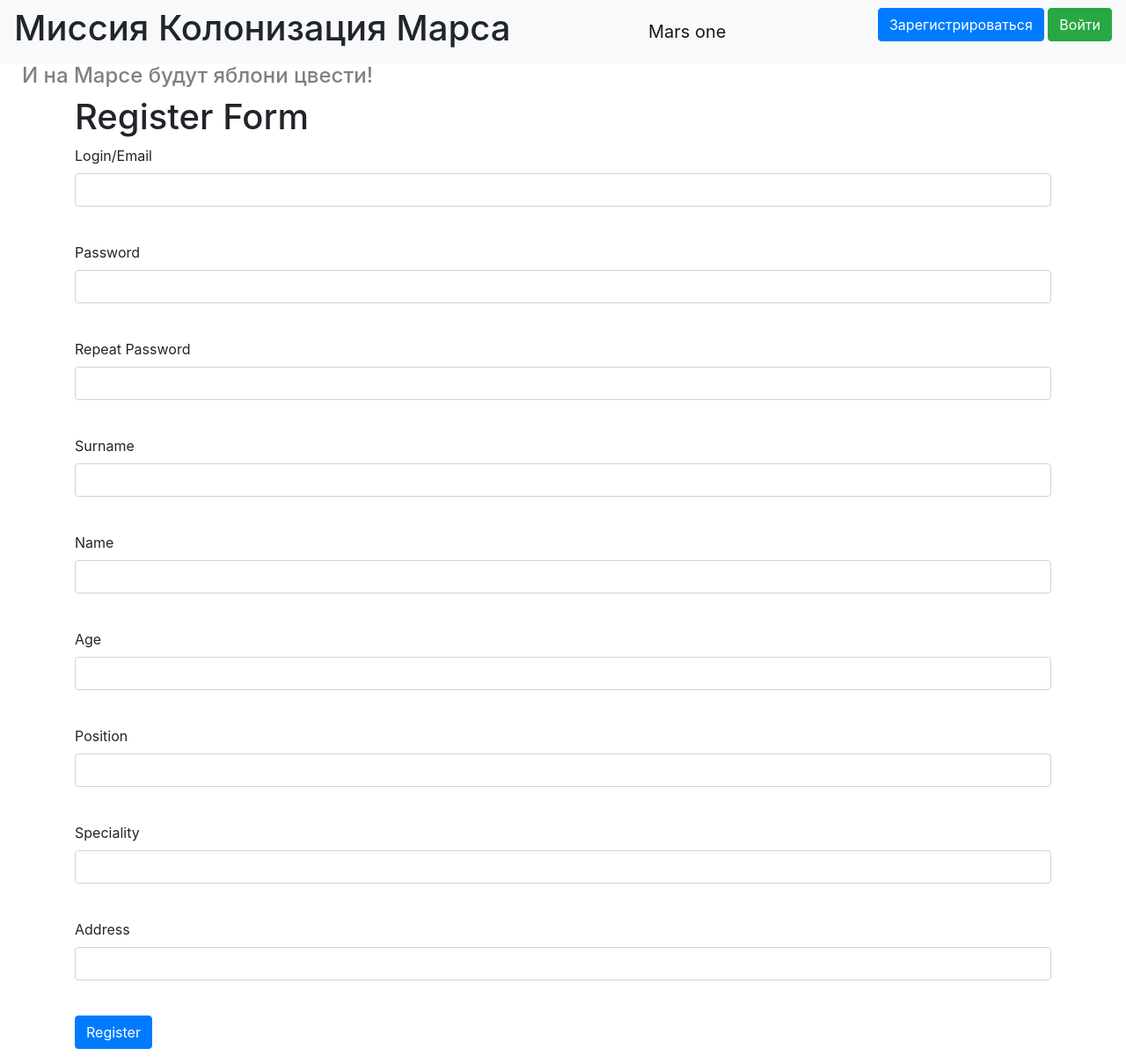
After one commit to Dimabelegonov/project_WEB.REST-API, a Flask app: template templates/register.html in a window 1280 px wide. The commit adds this page. Shown: the whole page at 88% size. Run offline with Flask 2, Linux system fonts and the light colour scheme; the template is opened without the code that fills it: values that come from a table or form of the project are taken from there, others are empty; some libraries are stand-ins or nearby versions.

Commit message:
Добавлено Форма регистрации

```diff
--- /dev/null
+++ b/forms/user.py
@@ -0,0 +1,24 @@
+from flask_wtf import FlaskForm
+from wtforms import PasswordField, StringField, TextAreaField, SubmitField, BooleanField
+from wtforms.fields.html5 import EmailField
+from wtforms.validators import DataRequired
+
+
+class RegisterForm(FlaskForm):
+    email = EmailField('Login/Email', validators=[DataRequired()])
+    password = PasswordField('Password', validators=[DataRequired()])
+    password_again = PasswordField('Repeat Password', validators=[DataRequired()])
+    surname = StringField('Surname', validators=[DataRequired()])
+    name = StringField('Name', validators=[DataRequired()])
+    age = StringField('Age', validators=[DataRequired()])
+    position = StringField('Position', validators=[DataRequired()])
+    speciality = StringField('Speciality', validators=[DataRequired()])
+    address = StringField('Address', validators=[DataRequired()])
+    submit = SubmitField('Register')
+
+
+class LoginForm(FlaskForm):
+    email = EmailField('Login/Email', validators=[DataRequired()])
+    password = PasswordField('Password', validators=[DataRequired()])
+    remember_me = BooleanField('Remember me')
+    submit = SubmitField('Enter')
--- a/main.py
+++ b/main.py
@@ -1,7 +1,7 @@
 from flask import Flask, url_for, request, render_template, Blueprint, jsonify, make_response
 from werkzeug.utils import redirect
 
-from data.loginform import LoginForm
+from forms.user import RegisterForm, LoginForm
 from sqlalchemy_serializer import SerializerMixin
 from flask_login import LoginManager, login_user, login_required, logout_user
 from data import db_session
@@ -59,6 +59,35 @@ def login():
                                message="Неправильный логин или пароль",
                                form=form)
     return render_template('login.html', title='Авторизация', form=form)
+
+
+@app.route('/register', methods=['GET', 'POST'])
+def register():
+    form = RegisterForm()
+    if form.validate_on_submit():
+        if form.password.data != form.password_again.data:
+            return render_template('register.html', title='Регистрация',
+                                   form=form,
+                                   message="Пароли не совпадают")
+        db_sess = db_session.create_session()
+        if db_sess.query(User).filter(User.email == form.email.data).first():
+            return render_template('register.html', title='Регистрация',
+                                   form=form,
+                                   message="Такой пользователь уже есть")
+        user = User(
+            surname=form.surname.data,
+            name=form.name.data,
+            age=form.age.data,
+            position=form.position.data,
+            speciality=form.speciality.data,
+            address=form.address.data,
+            email=form.email.data,
+        )
+        user.set_password(form.password.data)
+        db_sess.add(user)
+        db_sess.commit()
+        return redirect('/login')
+    return render_template('register.html', title='Регистрация', form=form)
 
 
 @blueprint.route('/api/jobs', methods=["GET"])  # Получание всех работ
--- a/templates/base.html
+++ b/templates/base.html
@@ -15,6 +15,17 @@
     <nav class="navbar navbar-light bg-light">
         <h1>Миссия Колонизация Марса</h1>
         <a class="navbar-brand" href="#">Mars one</a>
+        {% if current_user.is_authenticated %}
+            <p>
+                <a class="navbar-brand">{{ current_user.name }}</a>
+                <a class="btn btn-success" href="/logout">Exit</a>
+            </p>
+        {% else %}
+            <p>
+                <a class="btn btn-primary " href="/register">Зарегистрироваться</a>
+                <a class="btn btn-success" href="/login">Войти</a>
+            </p>
+        {% endif %}
     </nav>
 </header>
 <h4 style="padding-left: 25px; color:grey">И на Марсе будут яблони цвести!</h4>
--- a/templates/login.html
+++ b/templates/login.html
@@ -1,5 +1,8 @@
+{% extends "base.html" %}
+
+
 {% block content %}
-    <h1>Авторизация</h1>
+    <h1>Register Form</h1>
     <form action="" method="post">
         {{ form.hidden_tag() }}
         <p>
--- /dev/null
+++ b/templates/register.html
@@ -0,0 +1,91 @@
+{% extends "base.html" %}
+
+{% block content %}
+<h1>Register Form</h1>
+<form action="" method="post">
+    {{ form.hidden_tag() }}
+    <p>
+        {{ form.email.label }}<br>
+        {{ form.email(class="form-control", type="email") }}<br>
+        {% for error in form.email.errors %}
+            <p class="alert alert-danger" role="alert">
+                {{ error }}
+            </p>
+        {% endfor %}
+    </p>
+    <p>
+        {{ form.password.label }}<br>
+        {{ form.password(class="form-control", type="password") }}<br>
+        {% for error in form.password.errors %}
+            <p class="alert alert-danger" role="alert">
+                {{ error }}
+            </p>
+        {% endfor %}
+    </p>
+    <p>
+        {{ form.password_again.label }}<br>
+        {{ form.password_again(class="form-control", type="password") }}<br>
+        {% for error in form.password_again.errors %}
+            <p class="alert alert-danger" role="alert">
+                {{ error }}
+            </p>
+        {% endfor %}
+    </p>
+    <p>
+        {{ form.surname.label }}<br>
+        {{ form.surname(class="form-control") }}<br>
+        {% for error in form.surname.errors %}
+            <p class="alert alert-danger" role="alert">
+                {{ error }}
+            </p>
+        {% endfor %}
+    </p>
+    <p>
+        {{ form.name.label }}<br>
+        {{ form.name(class="form-control") }}<br>
+        {% for error in form.name.errors %}
+            <p class="alert alert-danger" role="alert">
+                {{ error }}
+            </p>
+        {% endfor %}
+    </p>
+    <p>
+        {{ form.age.label }}<br>
+        {{ form.age(class="form-control") }}<br>
+        {% for error in form.age.errors %}
+            <p class="alert alert-danger" role="alert">
+                {{ error }}
+            </p>
+        {% endfor %}
+    </p>
+    <p>
+        {{ form.position.label }}<br>
+        {{ form.position(class="form-control") }}<br>
+        {% for error in form.position.errors %}
+            <p class="alert alert-danger" role="alert">
+                {{ error }}
+            </p>
+        {% endfor %}
+    </p>
+    <p>
+        {{ form.speciality.label }}<br>
+        {{ form.speciality(class="form-control") }}<br>
+        {% for error in form.speciality.errors %}
+            <p class="alert alert-danger" role="alert">
+                {{ error }}
+            </p>
+        {% endfor %}
+    </p>
+    <p>
+        {{ form.address.label }}<br>
+        {{ form.address(class="form-control") }}<br>
+        {% for error in form.address.errors %}
+            <p class="alert alert-danger" role="alert">
+                {{ error }}
+            </p>
+        {% endfor %}
+    </p>
+    <p>{{ form.submit(type="submit", class="btn btn-primary") }}</p>
+    {{message}}
+</form>
+{% endblock %}
```
Also changed, not shown: data/loginform.py (deleted, +0 -11 lines), data/users.py (+7 -0 lines), db/blogs.db.
